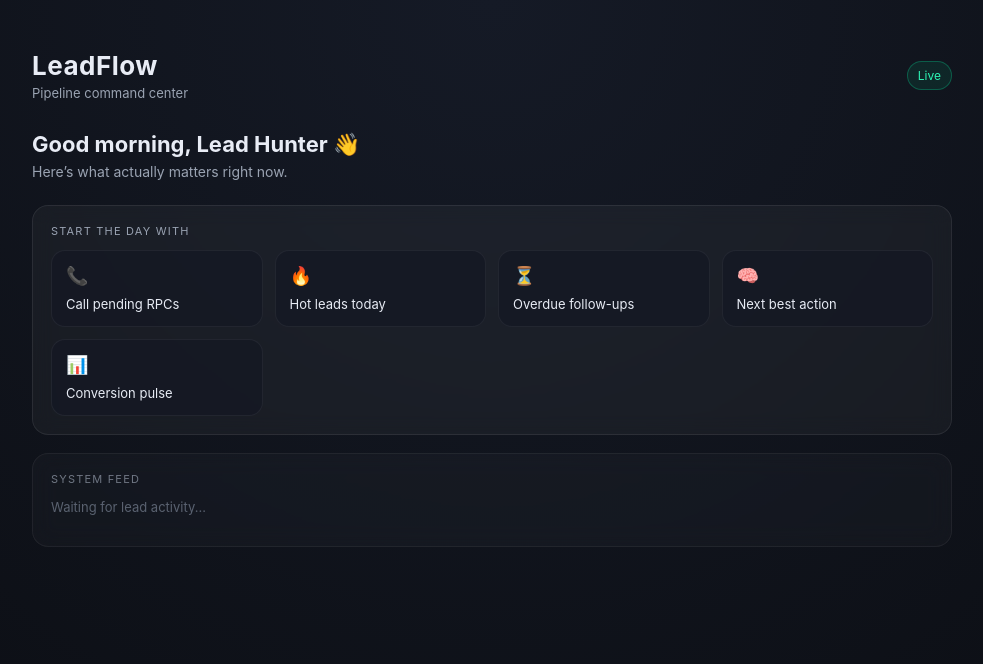
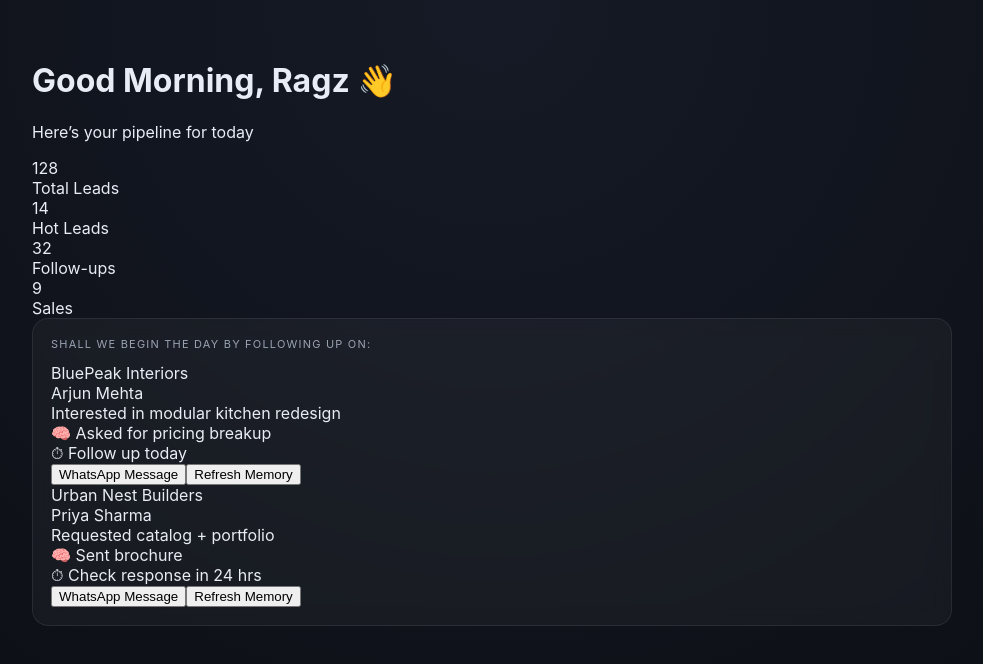
Before and after one commit to stirr3dz3phyr-ship-it/LeadFlow-WarMachine, a React (Vite) app: page / in a window 1280 px wide. Shown: the top 664 px of the page, without its empty margins (148-1131 px from the left). Built offline with nearby package versions, Linux system fonts and the light colour scheme.

Commit message:
Update App.jsx

```diff
--- a/src/App.jsx
+++ b/src/App.jsx
@@ -2,49 +2,82 @@ import React from "react";
 import "./styles.jsx";
 
 export default function App() {
-  const actions = [
-    { icon: "📞", label: "Call pending RPCs", tone: "danger" },
-    { icon: "🔥", label: "Hot leads today", tone: "hot" },
-    { icon: "⏳", label: "Overdue follow-ups", tone: "warning" },
-    { icon: "🧠", label: "Next best action", tone: "info" },
-    { icon: "📊", label: "Conversion pulse", tone: "neutral" },
+  const username = "Ragz";
+
+  const kpis = [
+    { label: "Total Leads", value: 128 },
+    { label: "Hot Leads", value: 14 },
+    { label: "Follow-ups", value: 32 },
+    { label: "Sales", value: 9 },
+  ];
+
+  const followUps = [
+    {
+      business: "BluePeak Interiors",
+      contact: "Arjun Mehta",
+      note: "Interested in modular kitchen redesign",
+      lastNote: "Asked for pricing breakup",
+      timeline: "Follow up today",
+    },
+    {
+      business: "Urban Nest Builders",
+      contact: "Priya Sharma",
+      note: "Requested catalog + portfolio",
+      lastNote: "Sent brochure",
+      timeline: "Check response in 24 hrs",
+    },
   ];
 
   return (
     <div className="app">
       <div className="container">
 
-        <header className="topbar">
-          <div>
-            <h1>LeadFlow</h1>
-            <p>Pipeline command center</p>
+        {/* HEADER */}
+        <header className="header">
+          <h1>Good Morning, {username} 👋</h1>
+          <p className="subtext">Here’s your pipeline for today</p>
+        </header>
+
+        {/* KPI CENTER BLOCK */}
+        <section className="kpi-grid">
+          {kpis.map((k, i) => (
+            <div key={i} className="kpi-card">
+              <div className="kpi-value">{k.value}</div>
+              <div className="kpi-label">{k.label}</div>
+            </div>
+          ))}
+        </section>
+
+        {/* FOLLOW-UP ENGINE */}
+        <section className="panel">
+          <div className="panel-title">
+            Shall we begin the day by following up on:
           </div>
 
-          <div className="chip">Live</div>
-        </header>
+          <div className="followup-list">
+            {followUps.map((f, i) => (
+              <div key={i} className="followup-card">
 
-        <section className="hero">
-          <h2>Good morning, Lead Hunter 👋</h2>
-          <p>Here’s what actually matters right now.</p>
-        </section>
+                <div className="row">
+                  <div className="business">{f.business}</div>
+                  <div className="contact">{f.contact}</div>
+                </div>
 
-        <section className="panel">
-          <div className="panel-title">Start the Day With</div>
+                <div className="note">{f.note}</div>
 
-          <div className="grid">
-            {actions.map((a, i) => (
-              <div key={i} className={`tile ${a.tone}`}>
-                <div className="icon">{a.icon}</div>
-                <div className="label">{a.label}</div>
-                <div className="glow" />
+                <div className="meta">
+                  <div>🧠 {f.lastNote}</div>
+                  <div>⏱ {f.timeline}</div>
+                </div>
+
+                <div className="actions">
+                  <button>WhatsApp Message</button>
+                  <button>Refresh Memory</button>
+                </div>
+
               </div>
             ))}
           </div>
-        </section>
-
-        <section className="panel soft">
-          <div className="panel-title">System Feed</div>
-          <p className="muted">Waiting for lead activity...</p>
         </section>
 
       </div>
```
